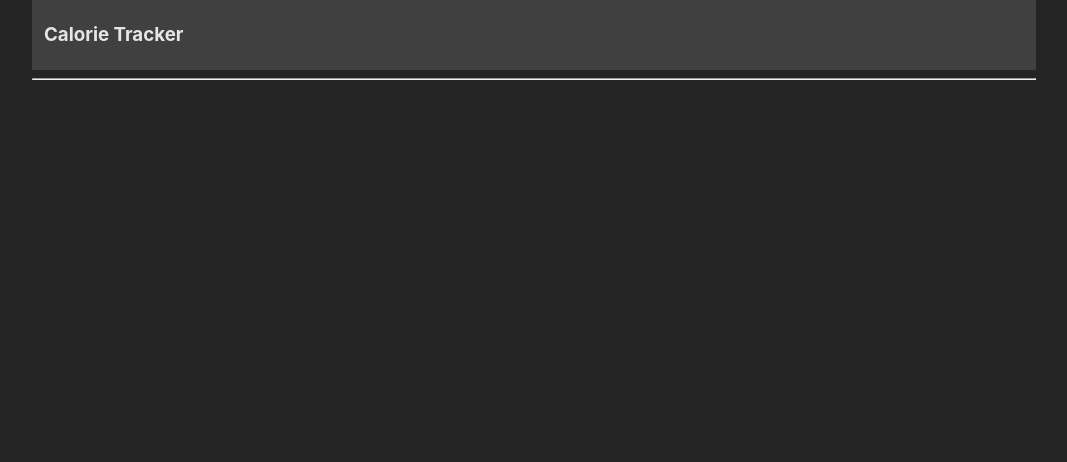
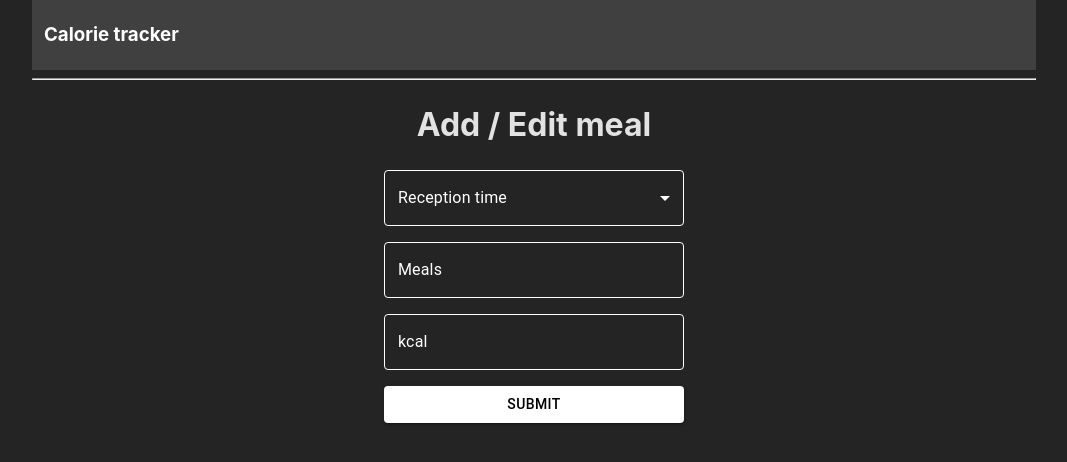
Before and after one commit to koog7/CalorieTracker, a React (Vite) app: page /edit in a window 1280 px wide. Before the commit this address had no page. Shown: the top 462 px of the page, without its empty margins (106-1173 px from the left). Built offline with nearby package versions, Linux system fonts and the light colour scheme; the HTML template or start-up script is replaced by a standard one.

Commit message:
Добавлен роут на страницу добавление/редактирование и дизайн

```diff
--- a/src/App.tsx
+++ b/src/App.tsx
@@ -1,6 +1,7 @@
 import './App.css'
 import Home from "./containers/Home.tsx";
-import {Route, Routes} from "react-router-dom";
+import {NavLink, Route, Routes} from "react-router-dom";
+import Edit from "./containers/Edit.tsx";
 
 
 const App = () => {
@@ -8,12 +9,15 @@ const App = () => {
     return(
         <>
             <div style={{backgroundColor: '#404040', width: '1000px', minHeight: '50px', padding: '2px'}}>
-                <h3 style={{marginLeft: '10px'}}>Calorie Tracker</h3>
+                <h3 style={{marginLeft: '10px'}}><NavLink className="nav-link" to="/" style={{textDecoration:'none', color:'white'}}>Calorie tracker</NavLink></h3>
             </div>
             <hr/>
             <Routes>
                 <Route path="/" element={(
                     <Home/>
+                )}/>
+                <Route path="/edit" element={(
+                    <Edit/>
                 )}/>
             </Routes>
         </>
--- a/src/containers/Edit.tsx
+++ b/src/containers/Edit.tsx
@@ -1,7 +1,64 @@
+import { TextField, Button, MenuItem, Select, FormControl, InputLabel, Box } from '@mui/material';
 const Edit = () => {
     return (
         <div>
-
+            <h1 style={{textAlign:'center'}}>Add / Edit meal</h1>
+            <Box sx={{ display: 'flex', flexDirection: 'column', gap: 2, maxWidth: 300, margin: '0 auto' }}>
+                <FormControl fullWidth sx={{ color: 'white' }}>
+                    <InputLabel sx={{ color: 'white' }}>Reception time</InputLabel>
+                    <Select
+                        label="Reception time"
+                        sx={{
+                            '.MuiOutlinedInput-notchedOutline': { borderColor: 'white' },
+                            '&:hover .MuiOutlinedInput-notchedOutline': { borderColor: 'white' },
+                            '&.Mui-focused .MuiOutlinedInput-notchedOutline': { borderColor: 'white' },
+                            '.MuiSelect-icon': { color: 'white' },
+                            color: 'white',
+                        }}
+                    >
+                        <MenuItem value="Breakfast">Breakfast</MenuItem>
+                        <MenuItem value="Snack">Snack</MenuItem>
+                        <MenuItem value="Lunch">Lunch</MenuItem>
+                        <MenuItem value="Dinner">Dinner</MenuItem>
+                    </Select>
+                </FormControl>
+                <TextField
+                    fullWidth
+                    label="Meals"
+                    variant="outlined"
+                    InputLabelProps={{ style: { color: 'white' } }}
+                    sx={{
+                        input: { color: 'white' },
+                        '.MuiOutlinedInput-notchedOutline': { borderColor: 'white' },
+                        '&:hover .MuiOutlinedInput-notchedOutline': { borderColor: 'white' },
+                        '&.Mui-focused .MuiOutlinedInput-notchedOutline': { borderColor: 'white' },
+                    }}
+                />
+                <TextField
+                    fullWidth
+                    label="kcal"
+                    variant="outlined"
+                    InputLabelProps={{ style: { color: 'white' } }}
+                    sx={{
+                        input: { color: 'white' },
+                        '.MuiOutlinedInput-notchedOutline': { borderColor: 'white' },
+                        '&:hover .MuiOutlinedInput-notchedOutline': { borderColor: 'white' },
+                        '&.Mui-focused .MuiOutlinedInput-notchedOutline': { borderColor: 'white' },
+                    }}
+                />
+                <Button
+                    variant="contained"
+                    sx={{
+                        backgroundColor: 'white',
+                        color: 'black',
+                        '&:hover': {
+                            backgroundColor: '#e0e0e0',
+                        },
+                    }}
+                >
+                    Submit
+                </Button>
+            </Box>
         </div>
     );
 };
--- a/src/containers/Home.tsx
+++ b/src/containers/Home.tsx
@@ -9,7 +9,7 @@ const Home = () => {
                     <h3>Total Calories: {123}</h3>
                 </div>
                 <div>
-                    <NavLink className="nav-link" to="/"><Button variant="outlined">Add new meal</Button></NavLink>
+                    <NavLink className="nav-link" to="/edit"><Button variant="outlined">Add new meal</Button></NavLink>
                 </div>
             </div>
             <div style={{border: '1px solid white', padding:'10px',borderRadius:'5px'}}>
```
